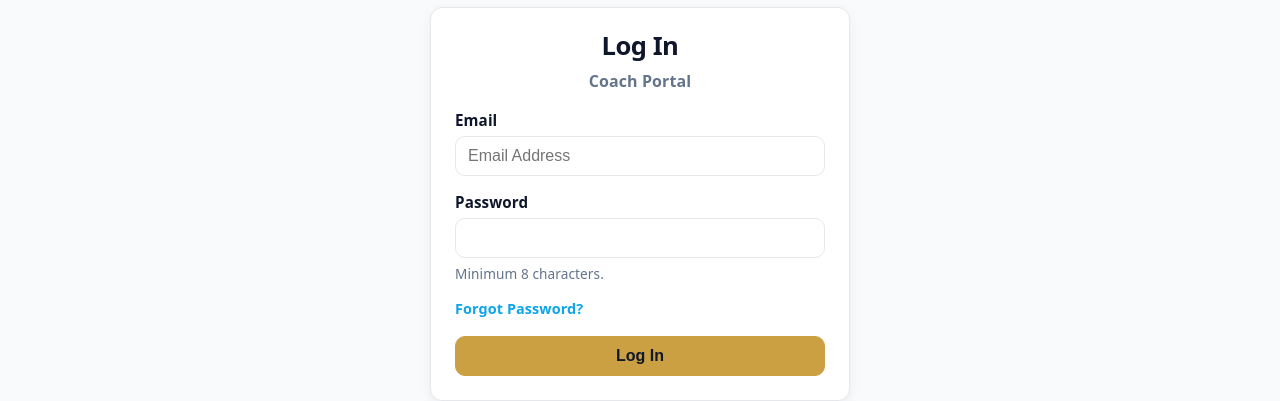
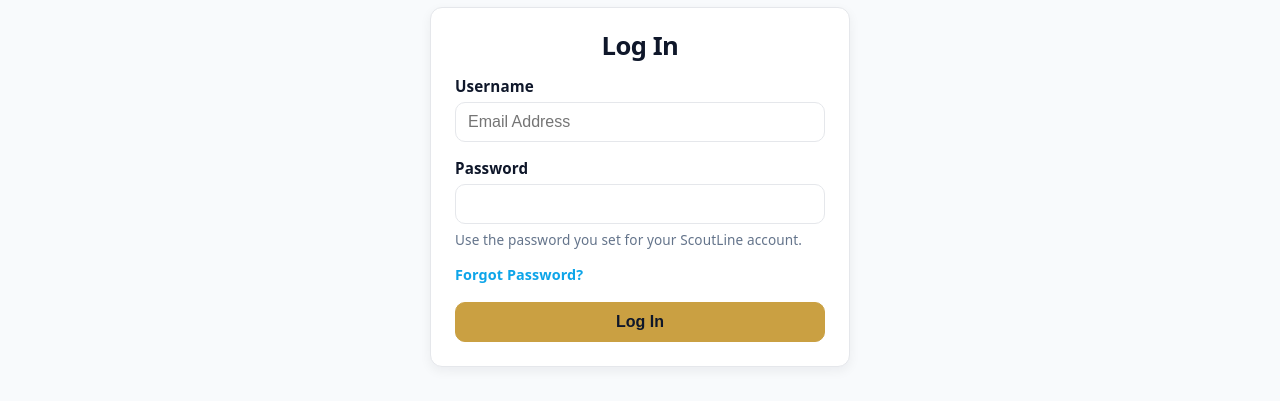
Before and after one commit to mattblittle-create/scoutline-beta, a Next.js app: page /login in a window 1280 px wide. Shown: the part 235-636 px from the top of the page. Built offline with nearby package versions, Linux system fonts and the light colour scheme; no server answers.

Commit message:
Change login label from Email to Username

```diff
--- a/app/login/page.tsx
+++ b/app/login/page.tsx
@@ -8,18 +8,18 @@ import { useRouter, useSearchParams } from "next/navigation";
 
 type Role = "player" | "parent" | "coach" | "team";
 
-function roleLabel(r: Role) {
+function roleLabel(r: Role | null) {
   switch (r) {
     case "player":
-      return "Player";
+      return "Player Portal";
     case "parent":
-      return "Parent";
+      return "Parent Portal";
     case "coach":
-      return "Coach";
+      return "Coach Portal";
     case "team":
-      return "Team Admin";
+      return "Team Admin Portal";
     default:
-      return "Coach";
+      return null;
   }
 }
 
@@ -42,11 +42,13 @@ function LoginPageInner() {
   const router = useRouter();
   const search = useSearchParams();
 
-  const role = useMemo<Role>(() => {
+  const roleFromQuery = useMemo<Role | null>(() => {
     const raw = String(search.get("role") || "").trim().toLowerCase();
     if (raw === "player" || raw === "parent" || raw === "coach" || raw === "team") return raw;
-    return "coach";
+    return null;
   }, [search]);
+
+  const role: Role = roleFromQuery ?? "coach";
 
   const prefillEmail = useMemo(() => {
     return String(search.get("email") || "").trim().toLowerCase();
@@ -121,11 +123,11 @@ function LoginPageInner() {
       `}</style>
 
       <h1>Log In</h1>
-      <div className="sl-subtitle">{roleLabel(role)} Portal</div>
+      {roleFromQuery ? <div className="sl-subtitle">{roleLabel(roleFromQuery)}</div> : null}
 
       <form onSubmit={onSubmit}>
         <div className="sl-field">
-          <label htmlFor="email">Email</label>
+          <label htmlFor="email">Username</label>
           <input
             id="email"
             className="sl-input"
@@ -147,7 +149,7 @@ function LoginPageInner() {
             onChange={(e) => setPassword(e.target.value)}
             autoComplete="current-password"
           />
-          <div className="sl-help">Minimum 8 characters.</div>
+          <div className="sl-help">Use the password you set for your ScoutLine account.</div>
         </div>
 
         <div className="sl-links">
```
